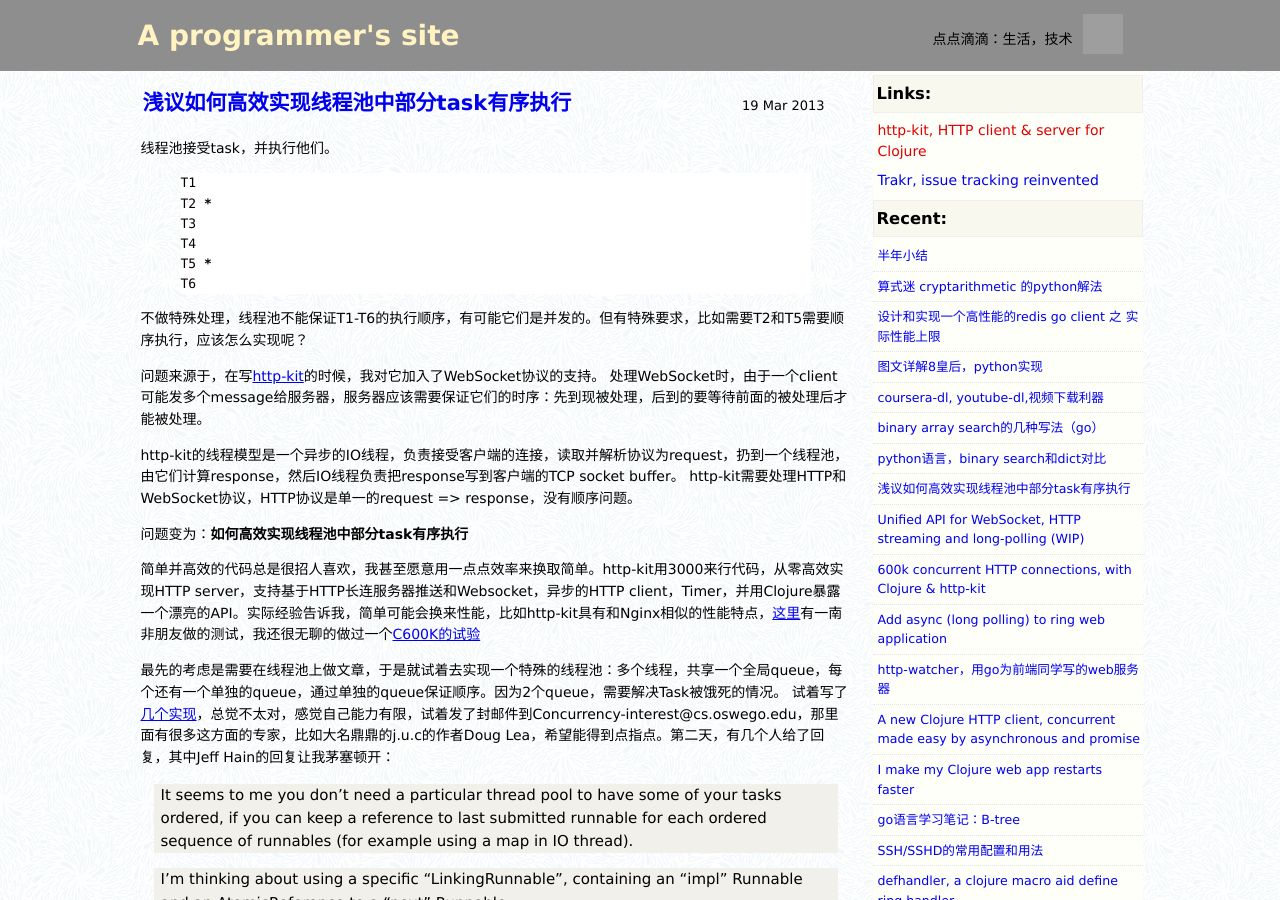
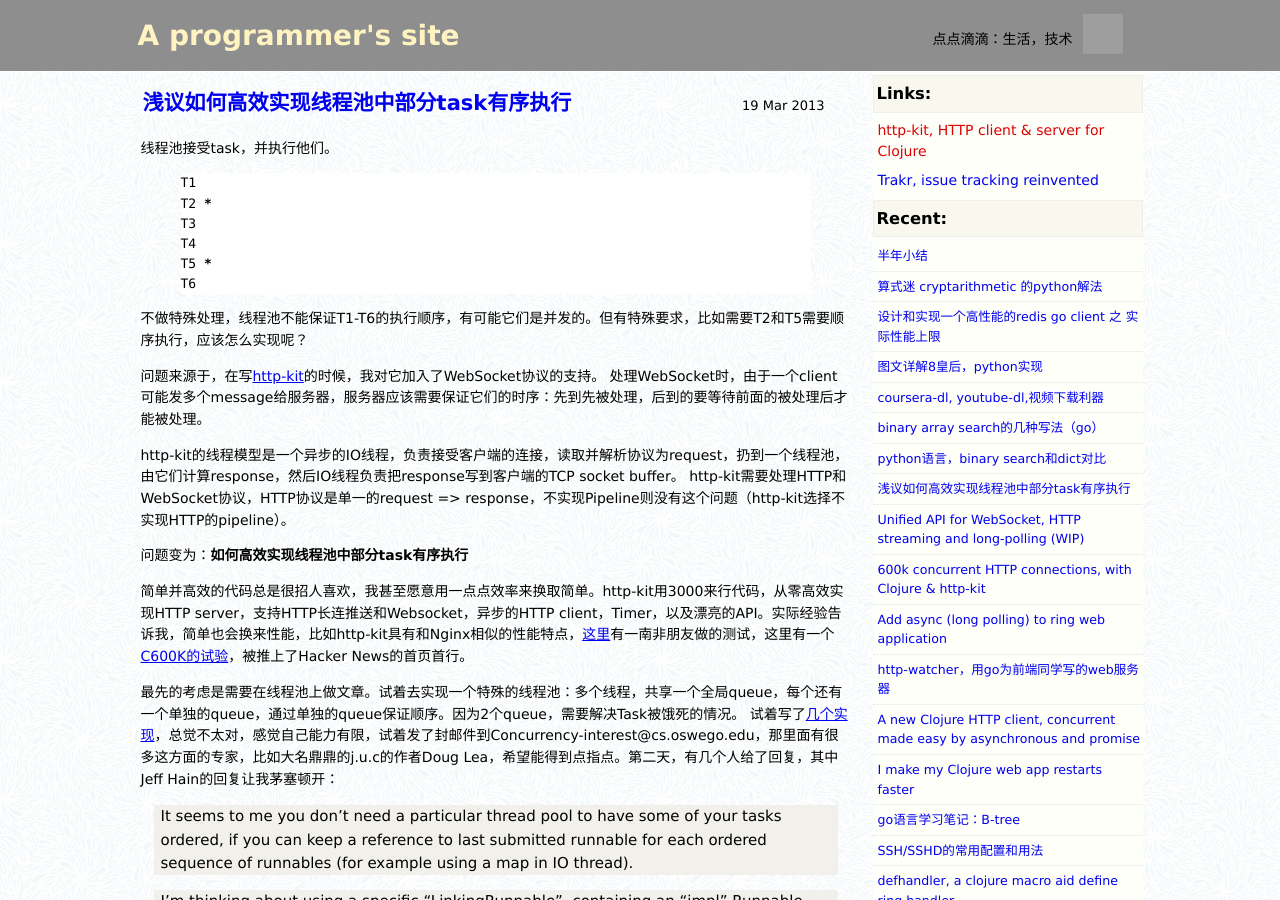
Before and after one commit to shenfeng/shenfeng.github.com, a Jekyll site: the page built from _posts/2013-03-19-threadpool-task-ordering.md, in a window 1280 px wide and 900 px high. Built offline with Jekyll 4.4.1, drawn with Linux system fonts in a browser that asks for light colours; comment, search, counter and statistics services are not loaded; some of the changed text lies outside the part shown; grey boxes are pictures that could not be loaded.

Commit message:
teak work

```diff
--- a/_posts/2013-03-19-threadpool-task-ordering.md
+++ b/_posts/2013-03-19-threadpool-task-ordering.md
@@ -20,16 +20,20 @@ T6
 不做特殊处理，线程池不能保证T1-T6的执行顺序，有可能它们是并发的。但有特殊要求，比如需要T2和T5需要顺序执行，应该怎么实现呢？
 
 问题来源于，在写[http-kit](http://http-kit.org)的时候，我对它加入了WebSocket协议的支持。
-处理WebSocket时，由于一个client可能发多个message给服务器，服务器应该需要保证它们的时序：先到现被处理，后到的要等待前面的被处理后才能被处理。
+处理WebSocket时，由于一个client可能发多个message给服务器，服务器应该需要保证它们的时序：先到先被处理，后到的要等待前面的被处理后才能被处理。
 
 http-kit的线程模型是一个异步的IO线程，负责接受客户端的连接，读取并解析协议为request，扔到一个线程池，由它们计算response，然后IO线程负责把response写到客户端的TCP socket buffer。
-http-kit需要处理HTTP和WebSocket协议，HTTP协议是单一的request => response，没有顺序问题。
+http-kit需要处理HTTP和WebSocket协议，HTTP协议是单一的request =>
+response，不实现Pipeline则没有这个问题（http-kit选择不实现HTTP的pipeline）。
 
 问题变为：**如何高效实现线程池中部分task有序执行**
 
-简单并高效的代码总是很招人喜欢，我甚至愿意用一点点效率来换取简单。http-kit用3000来行代码，从零高效实现HTTP server，支持基于HTTP长连服务器推送和Websocket，异步的HTTP client，Timer，并用Clojure暴露一个漂亮的API。实际经验告诉我，简单可能会换来性能，比如http-kit具有和Nginx相似的性能特点，[这里](https://github.com/ptaoussanis/clojure-web-server-benchmarks)有一南非朋友做的测试，我还很无聊的做过一个[C600K的试验](http://shenfeng.me/600k-concurrent-connection-http-kit.html)
+简单并高效的代码总是很招人喜欢，我甚至愿意用一点点效率来换取简单。http-kit用3000来行代码，从零高效实现HTTP
+server，支持HTTP长连推送和Websocket，异步的HTTP
+client，Timer，以及漂亮的API。实际经验告诉我，简单也会换来性能，比如http-kit具有和Nginx相似的性能特点，[这里](https://github.com/ptaoussanis/clojure-web-server-benchmarks)有一南非朋友做的测试，这里有一个[C600K的试验](http://shenfeng.me/600k-concurrent-connection-http-kit.html)，被推上了Hacker
+News的首页首行。
 
-最先的考虑是需要在线程池上做文章，于是就试着去实现一个特殊的线程池：多个线程，共享一个全局queue，每个还有一个单独的queue，通过单独的queue保证顺序。因为2个queue，需要解决Task被饿死的情况。
+最先的考虑是需要在线程池上做文章。试着去实现一个特殊的线程池：多个线程，共享一个全局queue，每个还有一个单独的queue，通过单独的queue保证顺序。因为2个queue，需要解决Task被饿死的情况。
 试着写了[几个实现](https://github.com/http-kit/http-kit/tree/protocol-api/test/java/org/httpkit/server)，总觉不太对，感觉自己能力有限，试着发了封邮件到Concurrency-interest@cs.oswego.edu，那里面有很多这方面的专家，比如大名鼎鼎的j.u.c的作者Doug Lea，希望能得到点指点。第二天，有几个人给了回复，其中Jeff Hain的回复让我茅塞顿开：
 
 
```
Also changed, not shown: other parts of _posts/2013-03-19-threadpool-task-ordering.md (+1 -1 lines).
